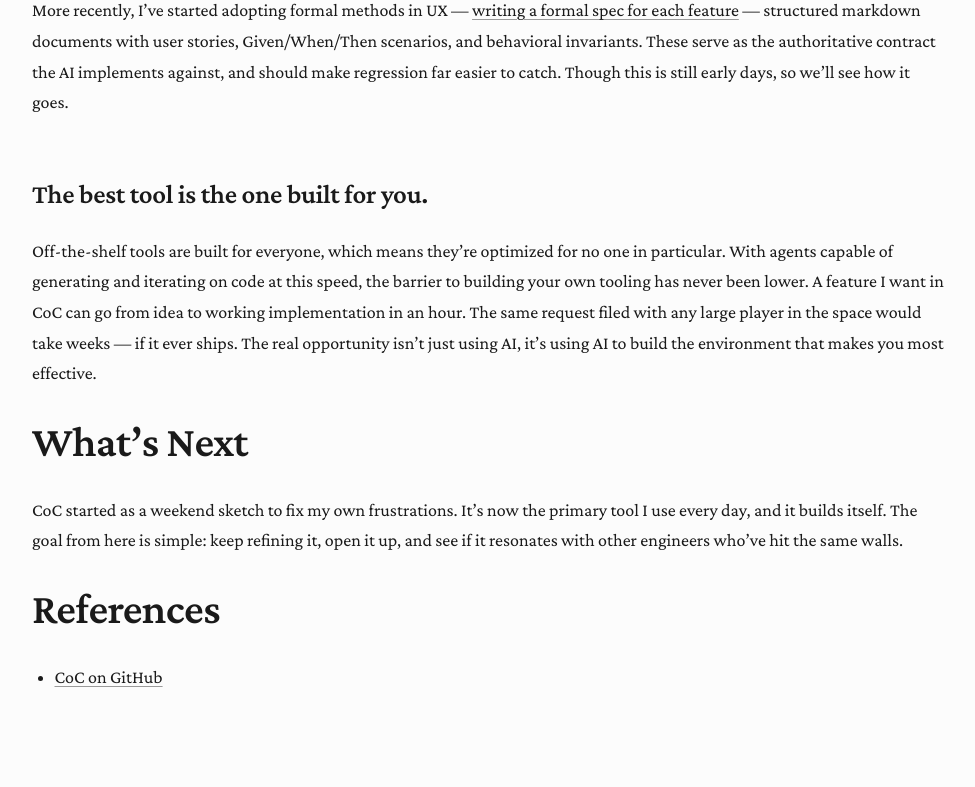
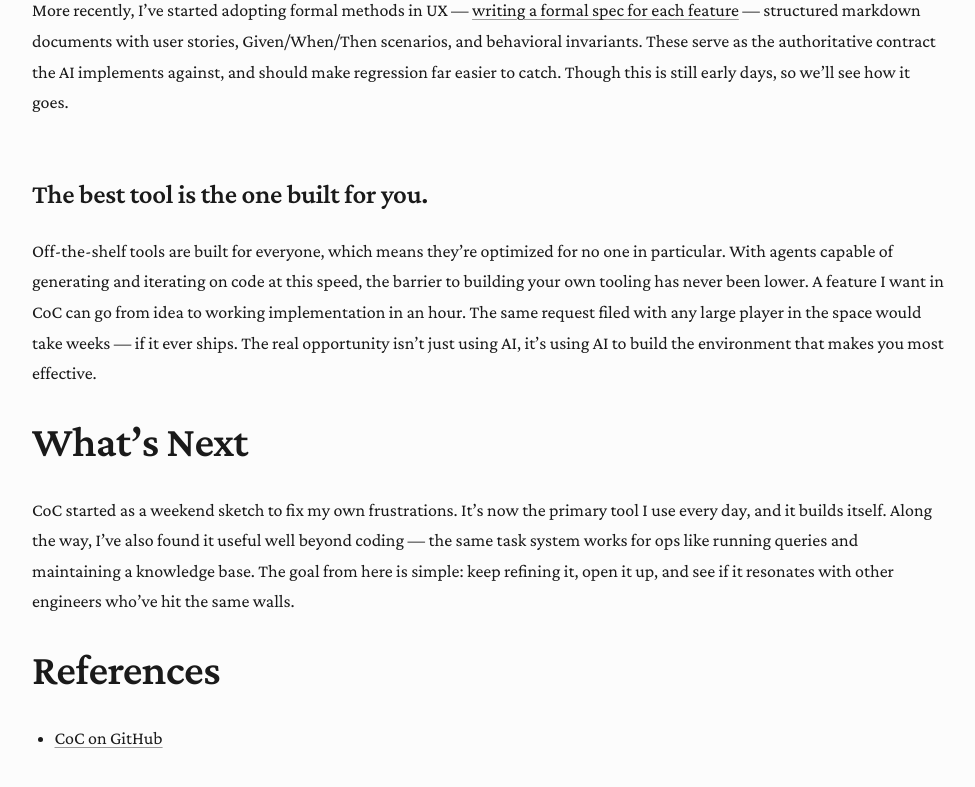
Before and after one commit to plusplusoneplusplus/website, a Jekyll site: the page built from from-cursor-to-claude-code-to-coc.md, in a window 1280 px wide and 900 px high, scrolled down 8819 px. Shown: the top 787 px of the window, without its empty margins (152-1127 px from the left). Built offline with Jekyll 4.4.1, drawn with Linux system fonts in a browser that asks for light colours.

Commit message:
Expand CoC blog to highlight its utility beyond coding, emphasizing its application in operational tasks like running queries and maintaining a knowledge base.

```diff
--- a/from-cursor-to-claude-code-to-coc.md
+++ b/from-cursor-to-claude-code-to-coc.md
@@ -132,7 +132,7 @@ Off-the-shelf tools are built for everyone, which means they're optimized for no
 
 # What's Next
 
-CoC started as a weekend sketch to fix my own frustrations. It's now the primary tool I use every day, and it builds itself. The goal from here is simple: keep refining it, open it up, and see if it resonates with other engineers who've hit the same walls.
+CoC started as a weekend sketch to fix my own frustrations. It's now the primary tool I use every day, and it builds itself. Along the way, I've also found it useful well beyond coding — the same task system works for ops like running queries and maintaining a knowledge base. The goal from here is simple: keep refining it, open it up, and see if it resonates with other engineers who've hit the same walls.
 
 # References
 
```
